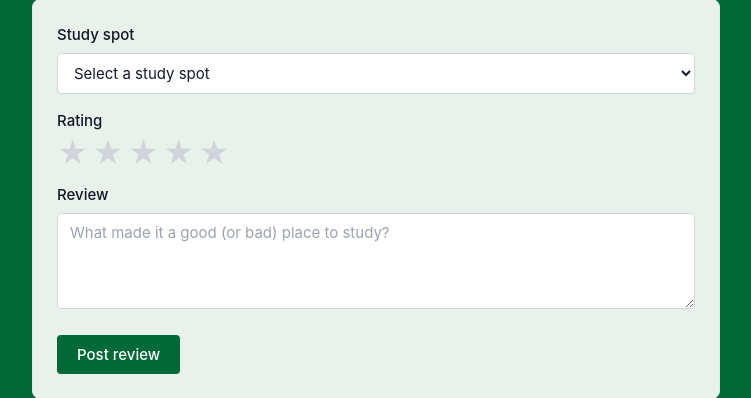
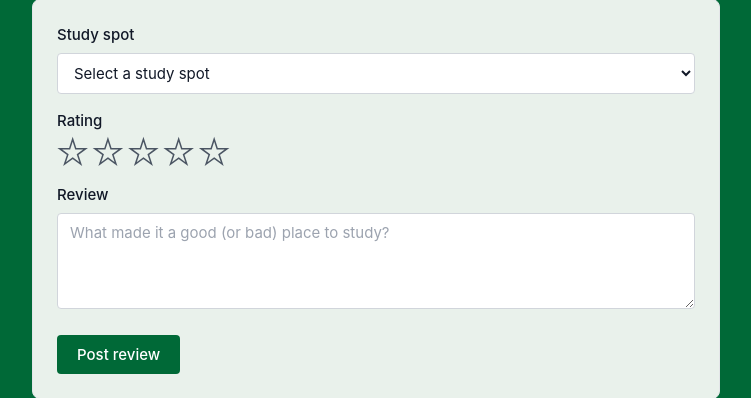
Before and after one commit to nilsotovel/studyspot-mssu, a PHP site: page /dashboard.html in a window 1280 px wide; the page is wider, and only the part inside the window is pictured. Shown: the part 189-587 px from the top of that part, without its empty margins (264-1015 px from the left). Run offline with PHP 8.4, Linux system fonts and the light colour scheme.

Commit message:
Outline empty rating stars

```diff
--- a/css/style.css
+++ b/css/style.css
@@ -237,7 +237,8 @@ section {
     margin: 0;
     font-size: 30px;
     line-height: 1;
-    color: #d1d5db;
+    color: transparent;
+    -webkit-text-stroke: 1.5px var(--muted);
     cursor: pointer;
 }
 
@@ -245,6 +246,7 @@ section {
 .star-rating label:hover,
 .star-rating label:hover ~ label {
     color: var(--star);
+    -webkit-text-stroke-color: #a67c00;
 }
 
 .star-rating input:focus-visible + label {
```
